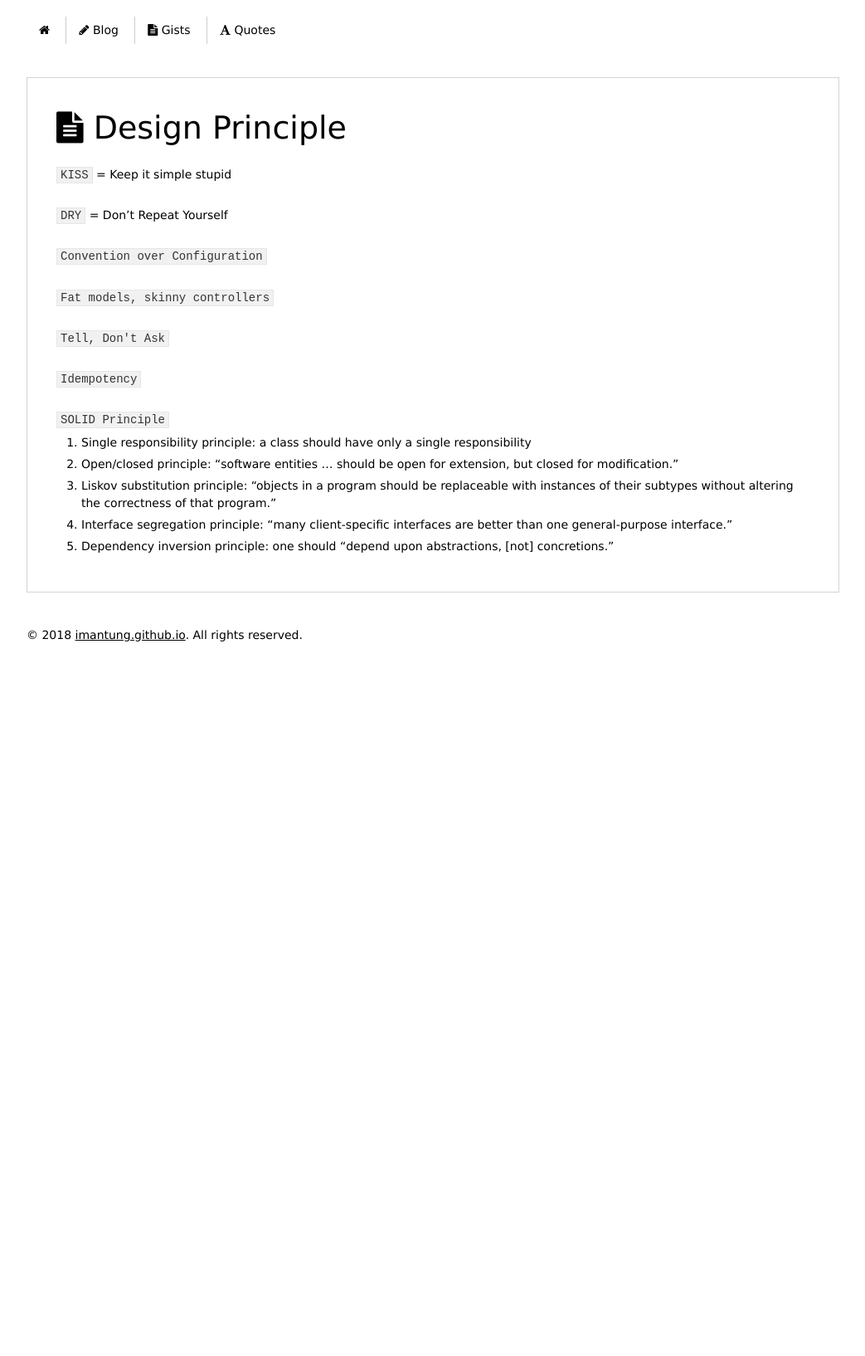
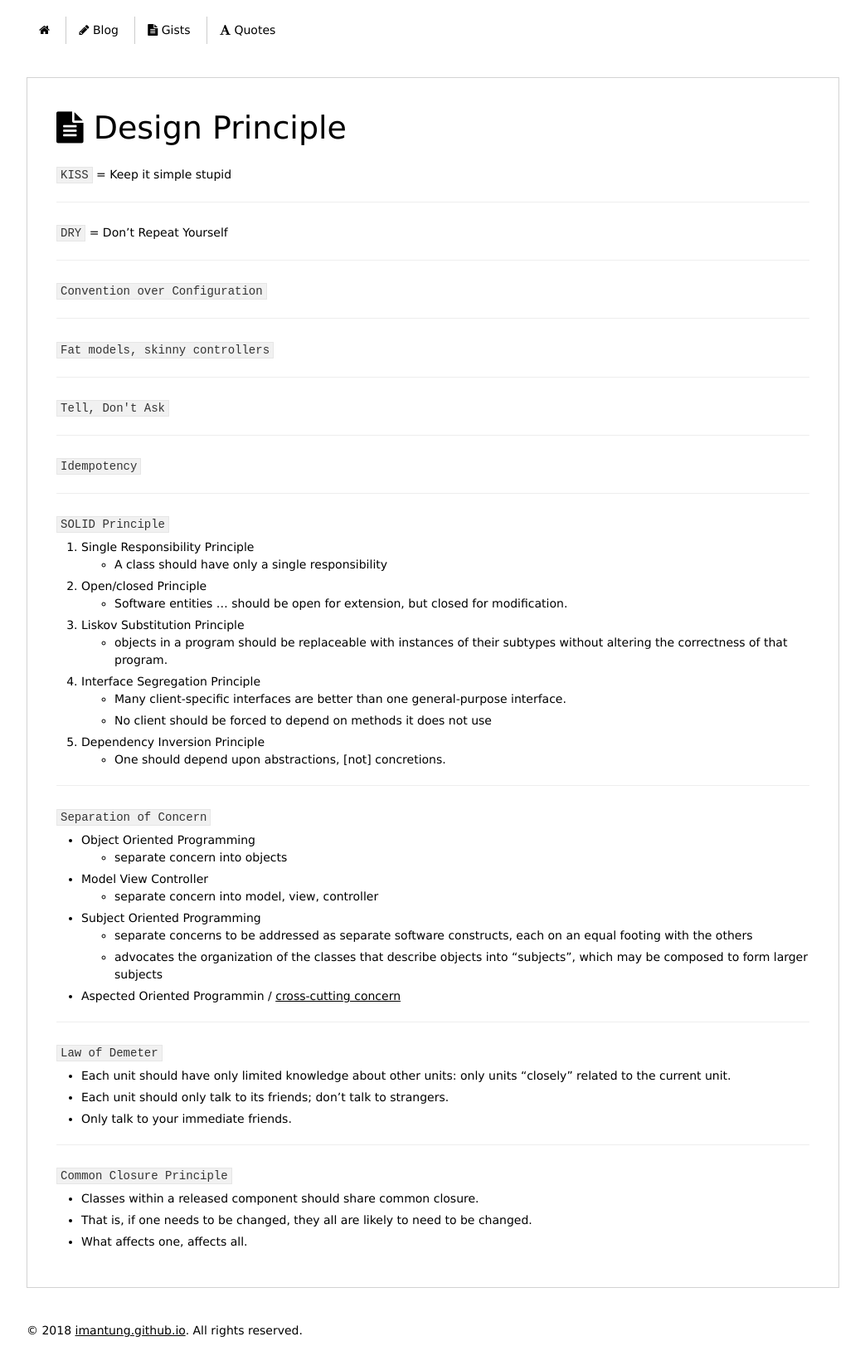
Before and after one commit to imantung/imantung.github.io, a Jekyll site: the page built from gist/concepts/design-principle.md, in a window 1280 px wide. Shown: the whole page at 83% size, without its empty margins (118-1161 px from the left). Built offline with Jekyll 4.4.1, drawn with Linux system fonts in a browser that asks for light colours; nearby versions of some CDN libraries; before the commit the page ends 900 px from its top, so only the background shows below that.

Commit message:
[iman] update content

```diff
--- a/gist/concepts/design-principle.md
+++ b/gist/concepts/design-principle.md
@@ -5,19 +5,63 @@ title: Design Principle
 
 `KISS` = Keep it simple stupid
 
+---
+
 `DRY` = Don't Repeat Yourself
+
+---
 
 `Convention over Configuration`
 
+---
+
 `Fat models, skinny controllers`
+
+---
 
 `Tell, Don't Ask`
 
+---
+
 `Idempotency`
 
+---
+
 `SOLID Principle`
-1. Single responsibility principle: a class should have only a single responsibility
-2. Open/closed principle: "software entities … should be open for extension, but closed for modification."
-3. Liskov substitution principle: "objects in a program should be replaceable with instances of their subtypes without altering the correctness of that program."
-4. Interface segregation principle: "many client-specific interfaces are better than one general-purpose interface."
-5. Dependency inversion principle: one should "depend upon abstractions, [not] concretions."
+1. Single Responsibility Principle
+  - A class should have only a single responsibility
+2. Open/closed Principle
+  - Software entities … should be open for extension, but closed for modification.
+3. Liskov Substitution Principle
+  - objects in a program should be replaceable with instances of their subtypes without altering the correctness of that program.
+4. Interface Segregation Principle
+  - Many client-specific interfaces are better than one general-purpose interface.
+  - No client should be forced to depend on methods it does not use
+5. Dependency Inversion Principle
+  - One should depend upon abstractions, [not] concretions.
+
+---
+
+`Separation of Concern`
++ Object Oriented Programming
+  - separate concern into objects
++ Model View Controller
+  - separate concern into model, view, controller
++ Subject Oriented Programming
+  - separate concerns to be addressed as separate software constructs, each on an equal footing with the others
+  - advocates the organization of the classes that describe objects into “subjects”, which may be composed to form larger subjects
++ Aspected Oriented Programmin / [cross-cutting concern](https://en.wikipedia.org/wiki/Cross-cutting_concern)
+
+---
+
+`Law of Demeter`
+- Each unit should have only limited knowledge about other units: only units "closely" related to the current unit.
+- Each unit should only talk to its friends; don't talk to strangers.
+- Only talk to your immediate friends.
+
+---
+
+`Common Closure Principle`
+- Classes within a released component should share common closure.
+- That is, if one needs to be changed, they all are likely to need to be changed.
+- What affects one, affects all.
```
Also changed, not shown: gist/techstacks/go.md (+1 -1 lines).
